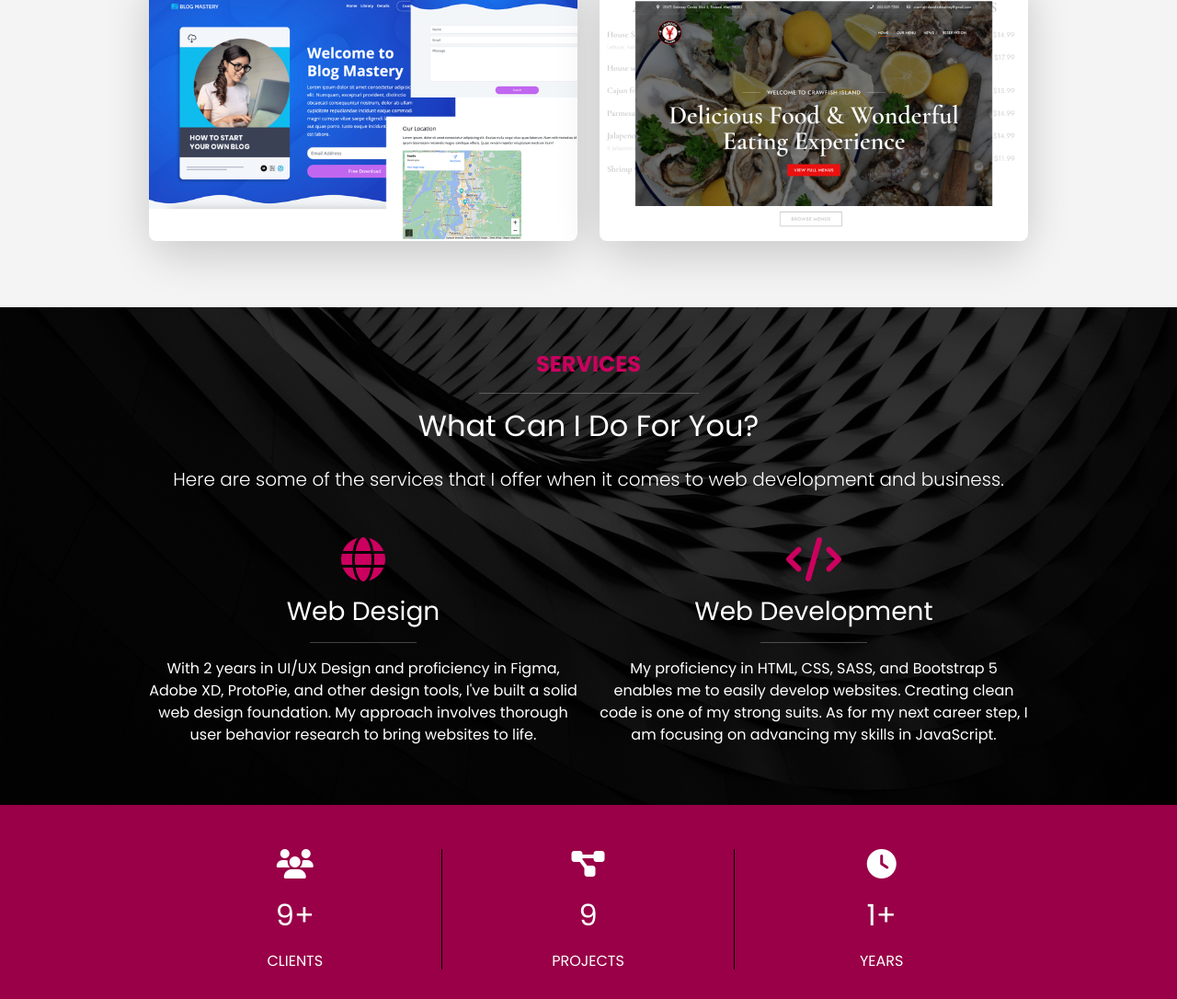
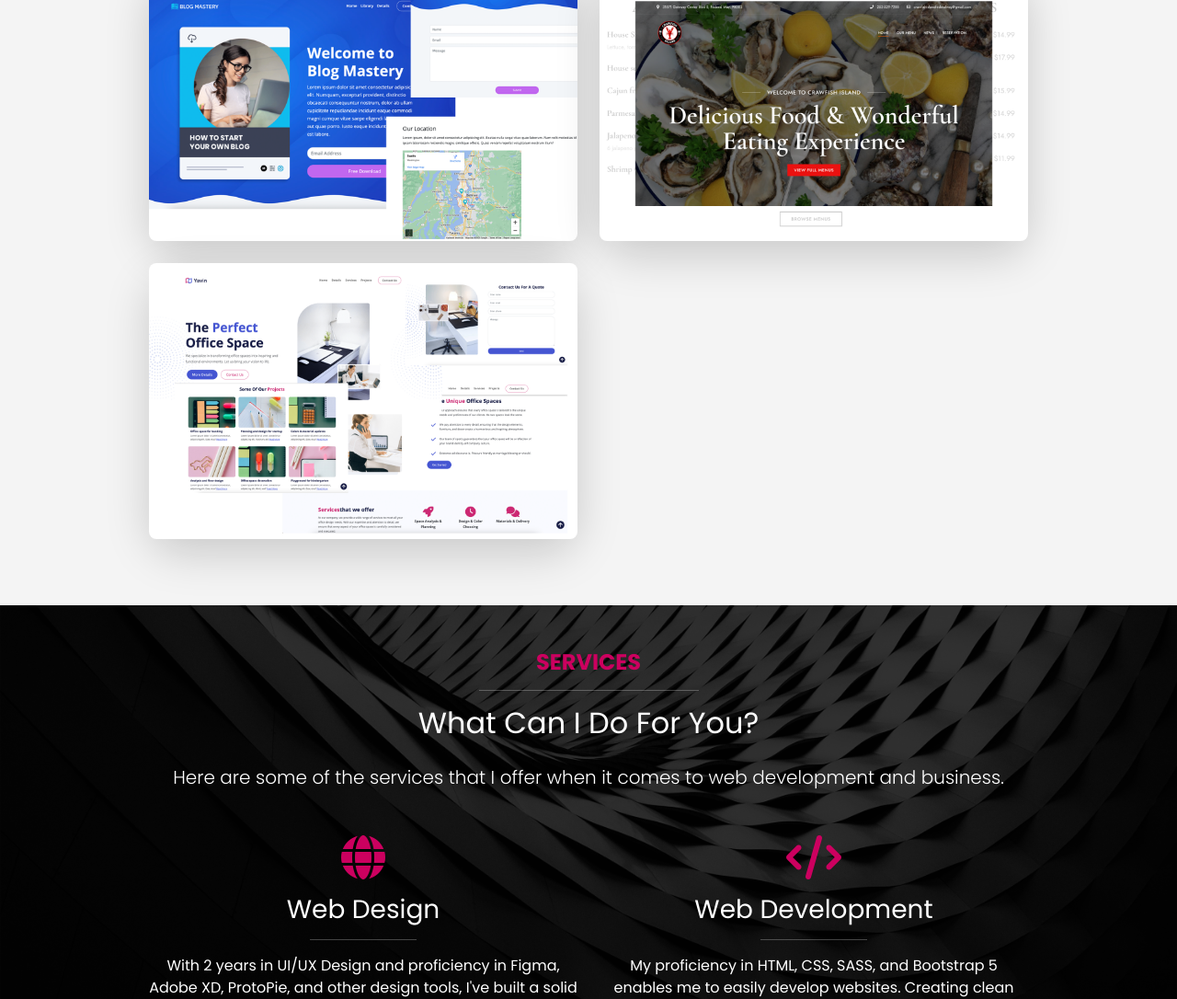
Before and after one commit to hanguyen2507/portfolio-website, a website: page index.html in a window 1280 px wide. Shown: the part 3057-4143 px from the top of the page at 92% size. Drawn offline with nearby package versions, Linux system fonts and the light colour scheme; files that its build step writes are made by us from their sources.

Commit message:
add portfolio

```diff
--- a/index.html
+++ b/index.html
@@ -221,6 +221,14 @@
               </a>
             </div>
           </div>
+
+          <div class="col-md-6 mb-4">
+            <div class="project shadow-lg rounded-5">
+              <a href="images/yavin.png" data-lightbox="images" data-title="Yavin Office Design">
+                <img src="images/yavin.png" alt="Yavin Office Design Project" class="img-fluid rounded-3">
+              </a>
+            </div>
+          </div>
         </div>
       </div>
     </section>
```
Also changed, not shown: images/yavin.png (added).
